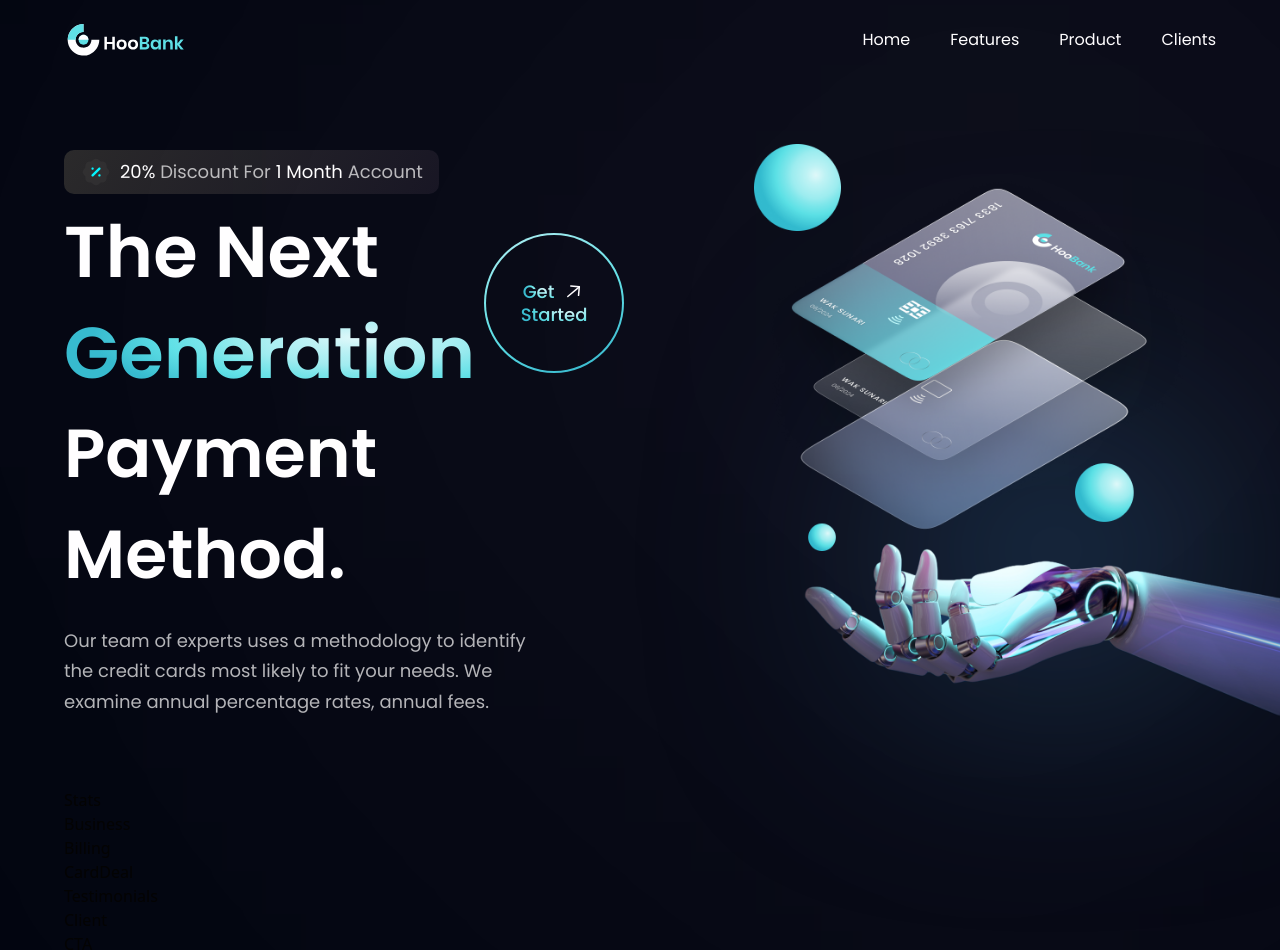
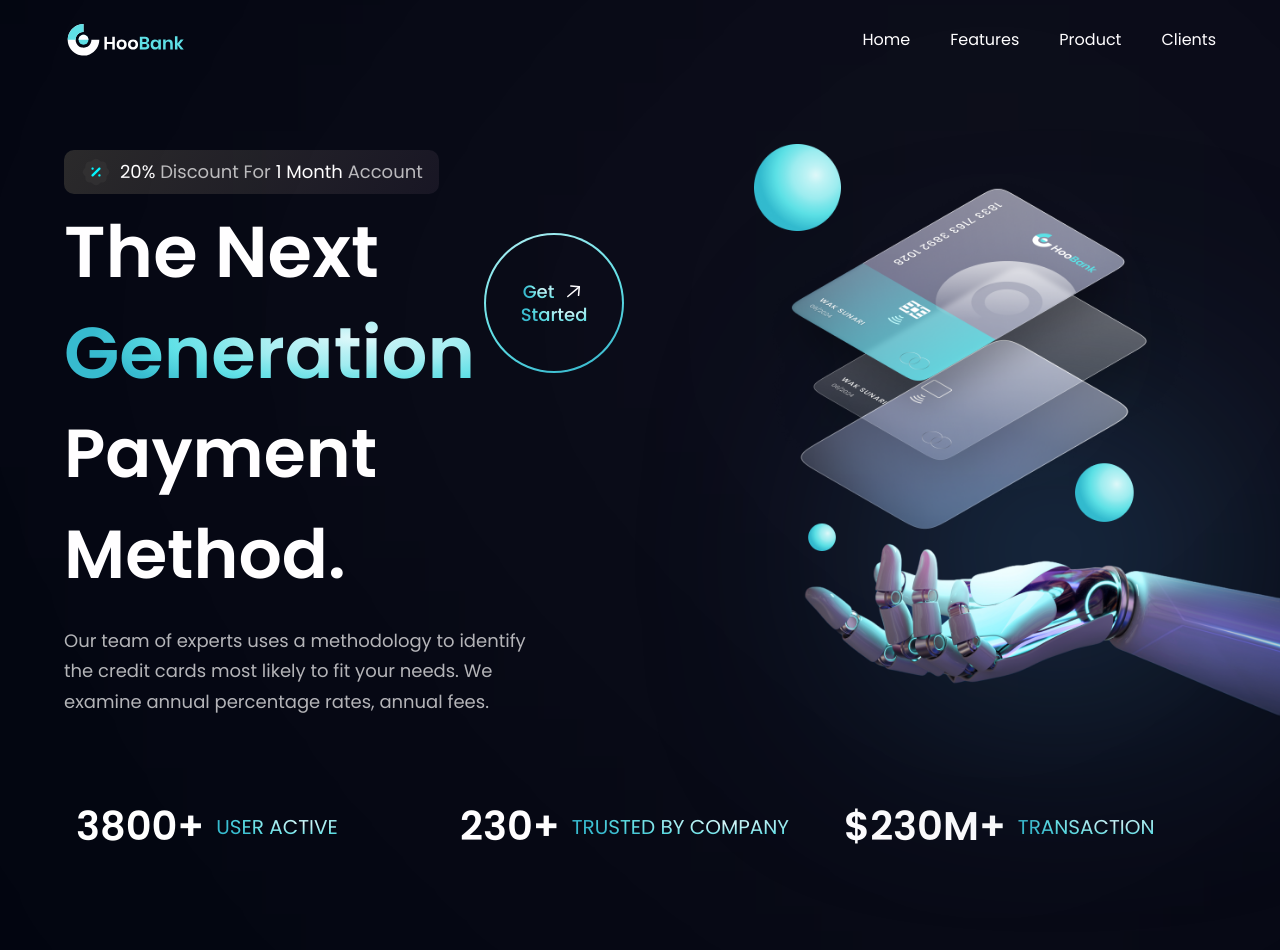
Before and after one commit to ImNotGabo/modern-bank-jsx, a React app: page / in a window 1280 px wide. Shown: the top 950 px of the page. Built offline with nearby package versions, Linux system fonts and the light colour scheme; the HTML template or start-up script is replaced by a standard one.

Commit message:
Stats done

```diff
--- a/src/components/Stats.jsx
+++ b/src/components/Stats.jsx
@@ -1,5 +1,21 @@
+import { stats } from '../constants';
+import styles from '../styles';
+
 const Stats = () => {
-  return <div>Stats</div>;
+  return (
+    <section className={`${styles.flexCenter} flex-row flex-wrap sm:mb-20 mb-6`}>
+      {stats.map((stat) => (
+        <div className={`flex-1 flex justify-start items-center flex-row m-3`} key={stat.id}>
+          <h4 className='font-poppins font-semibold text-[30px] xs:text-[40px] xs:leading-[53px] leading-[43px] text-white'>
+            {stat.value}
+          </h4>
+          <p className='font-poppins font-normal text-[15px] xs:text-[20px] xs:leading-[26px] leading-[21px] text-gradient uppercase ml-3'>
+            {stat.title}
+          </p>
+        </div>
+      ))}
+    </section>
+  );
 };
 
 export default Stats;
```
